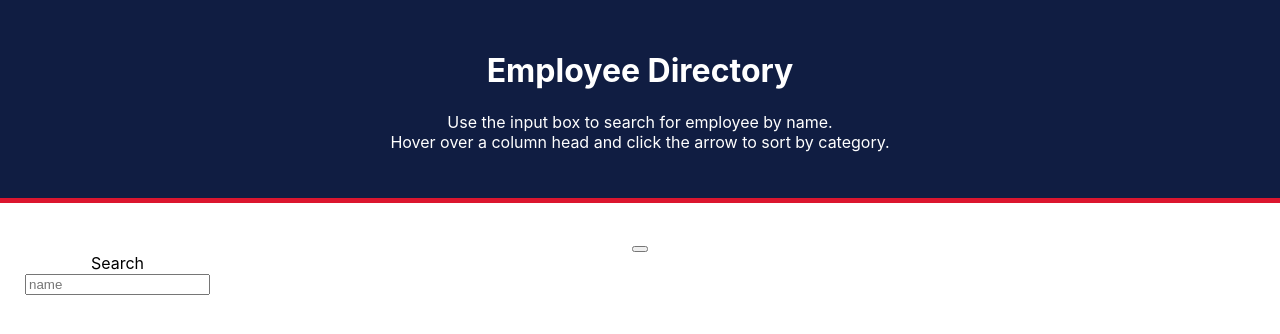
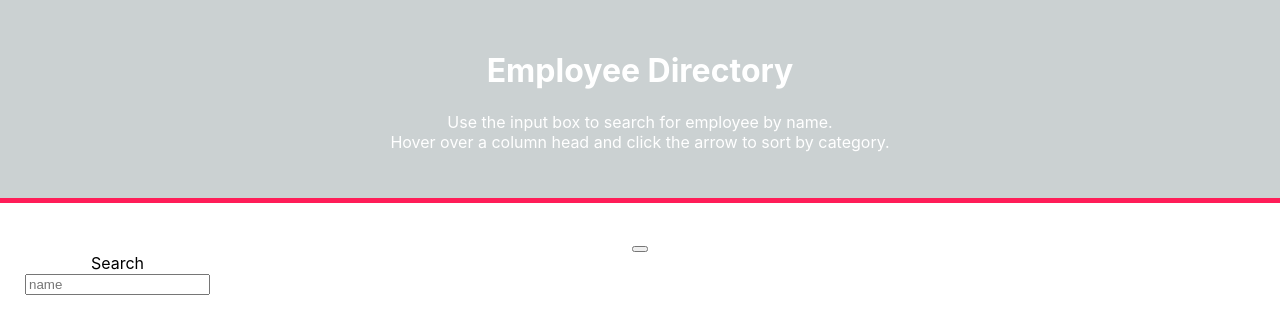
Before and after one commit to alexanderabram/employee-directory, a React (Create React App) app: page / in a window 1280 px wide. Shown: the top 334 px of the page. Built offline with nearby package versions, Linux system fonts and the light colour scheme; no server answers.

Commit message:
added header styling

```diff
--- a/src/styles/Header.css
+++ b/src/styles/Header.css
@@ -1,9 +1,9 @@
 .header {
     padding: 30px 0;
     color: #ffffff;
-    background-color: #101D42;
+    background-color: #cbd1d2;
     width: 100%;
     text-align: center;
-    border-bottom: 5px solid #DB162F;
+    border-bottom: 5px solid #ff1d58;
     margin-bottom: 10px;
 }
```
